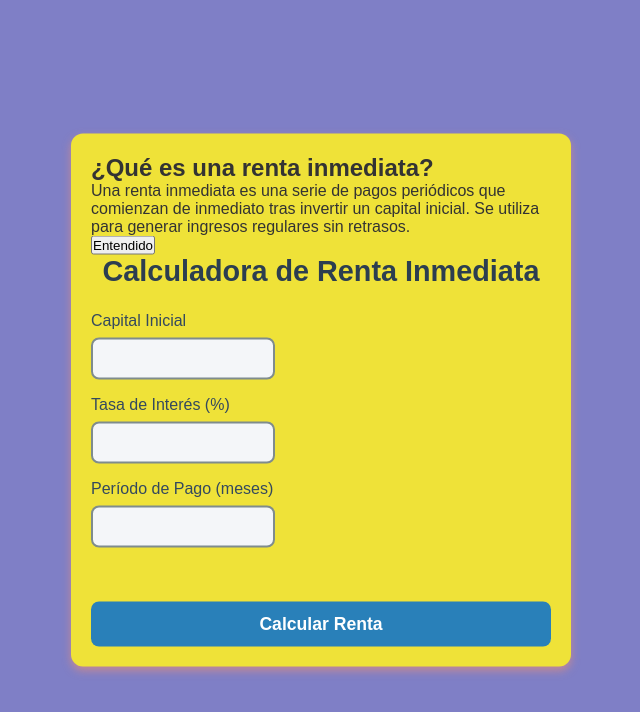
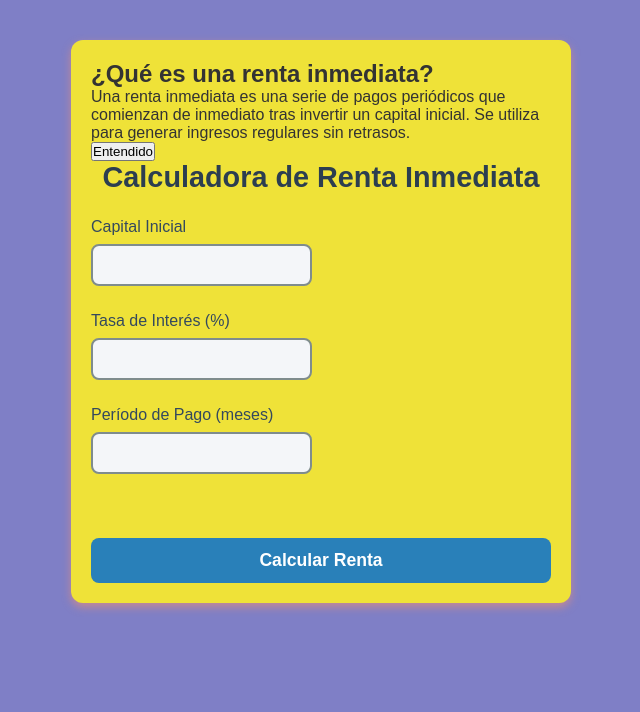
Before and after one commit to sigleto/SimuladorFinancieroR, a Next.js app: page /Simuladores/RentasInmediatas in a window 1280 px wide. Shown: the top 712 px of the page, without its empty margins (319-959 px from the left). Built offline with nearby package versions, Linux system fonts and the light colour scheme.

Commit message:
arreglo centrado móvil

```diff
--- a/Estilos/EstiloCalculadoras.module.css
+++ b/Estilos/EstiloCalculadoras.module.css
@@ -1,5 +1,5 @@
-/* General Container */
 .container {
+  width: 90%;
   max-width: 500px;
   padding: 20px;
   background: #efe238;
@@ -7,14 +7,10 @@
   box-shadow: 0 4px 8px rgba(208, 138, 138, 0.86);
   font-family: 'Arial', sans-serif;
   color: #333333;
-  margin: 0 auto; /* Centrado horizontal */
-  position: absolute; /* Para posicionar relativo a la pantalla */
-  top: 50%; /* Centrado vertical */
-  left: 50%;
-  transform: translate(-50%, -50%); /* Corrección del posicionamiento */
+  margin: 20px auto;
+  position: relative;
 }
 
-/* Title Styling */
 .labelA {
   font-size: 1.8rem;
   font-weight: 600;
@@ -23,7 +19,6 @@
   color: #2c3e50;
 }
 
-/* Input Row Styling */
 .inputContainer {
   margin-bottom: 1.5rem;
 }
@@ -39,23 +34,28 @@
   color: #34495e;
 }
 
-.input {
-  width: 40%;
+.input, .picker {
+  width: 100%;
   padding: 10px 15px;
   font-size: 1rem;
   background-color: #f4f6f9;
   border: 2px solid #7f8c8d;
   border-radius: 8px;
   text-align: center;
+  margin-bottom: 10px;
 }
 
-.input:focus {
+.input:focus, .picker:focus {
   border-color: #3498db;
   box-shadow: 0 0 5px rgba(52, 152, 219, 0.5);
   outline: none;
 }
 
-/* Button Styling */
+.pickerContainer {
+  display: flex;
+  flex-direction: column;
+}
+
 .touchableButton {
   width: 100%;
   padding: 12px;
@@ -82,3 +82,17 @@
   display: inline-block;
   margin: 0;
 }
+
+@media (min-width: 768px) {
+  .pickerContainer {
+    flex-direction: row;
+  }
+
+  .input, .picker {
+    width: 48%;
+  }
+
+  .picker {
+    margin-left: 4%;
+  }
+}
--- a/Estilos/Global.css
+++ b/Estilos/Global.css
@@ -7,12 +7,12 @@
 }
 
 html, body {
-  height: 100%;
+  min-height: 100%;
   width: 100%;
   display: flex;
   flex-direction: column;
   font-family: 'Poppins', sans-serif;
-  background: rgb(127, 127, 198); /* Fondo azul */
+  background: rgb(127, 127, 198);
   color: #333;
 }
 
@@ -20,4 +20,6 @@ html, body {
   flex: 1;
   display: flex;
   flex-direction: column;
+  justify-content: center;
+  padding: 20px 0;
 }
```
